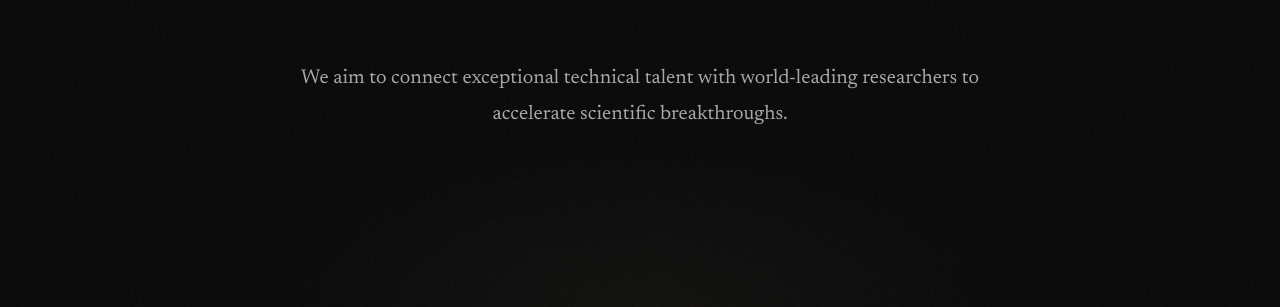
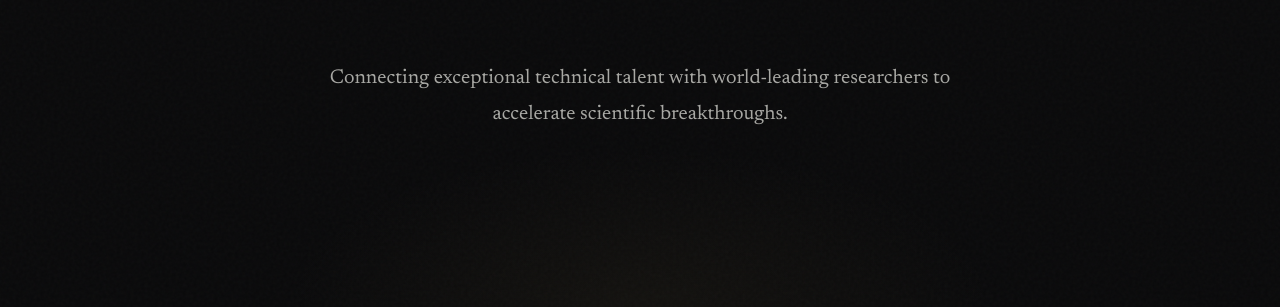
Before and after one commit to fulcrumscience/fulcrum-site, a website built with Vite: page index.html in a window 1280 px wide. Shown: the part 493-800 px from the top of the page. Built offline with nearby package versions, Linux system fonts and the light colour scheme.

Commit message:
Update hero copy

```diff
--- a/index.html
+++ b/index.html
@@ -47,7 +47,7 @@
         <h1 class="hero-wordmark">Fulcrum<span>.</span></h1>
         <p class="hero-tagline">Leverage for Discovery</p>
         <p class="hero-description">
-            We aim to connect exceptional technical talent with world-leading
+            Connecting exceptional technical talent with world-leading
             researchers to accelerate scientific breakthroughs.
         </p>
     </section>
```
